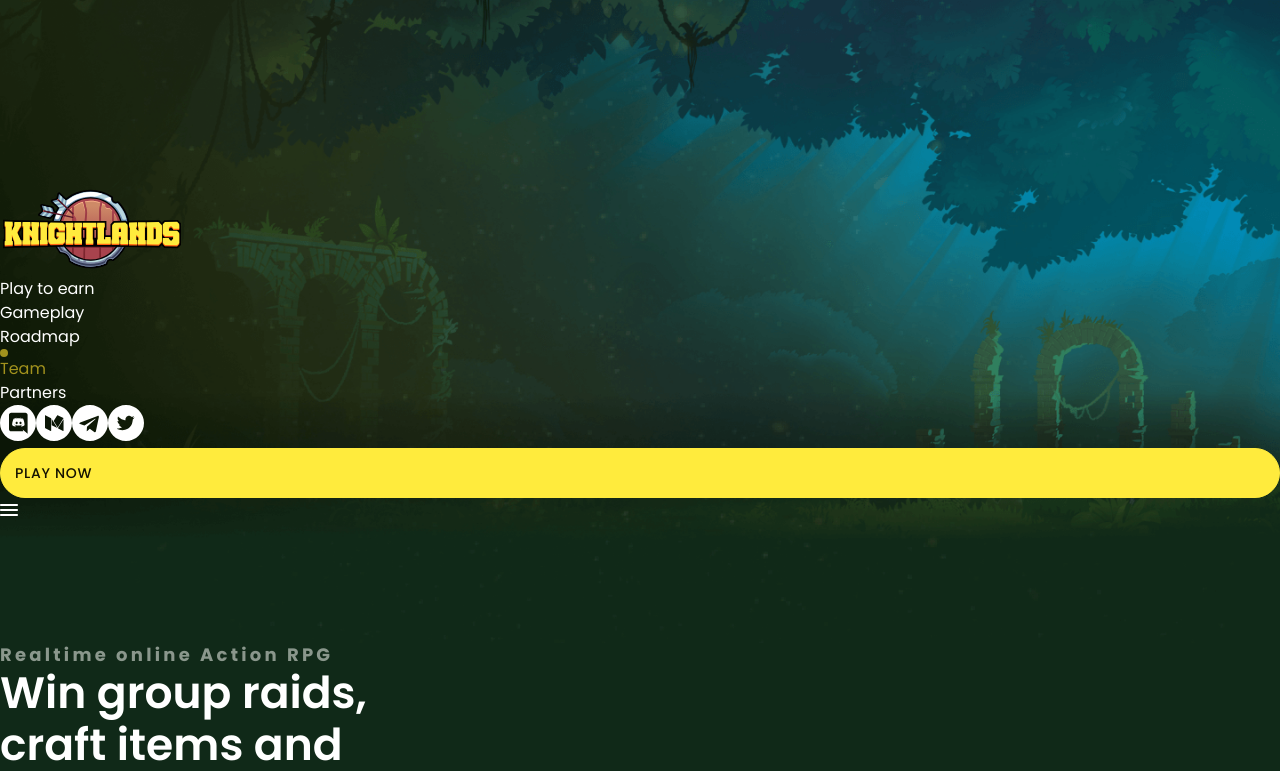
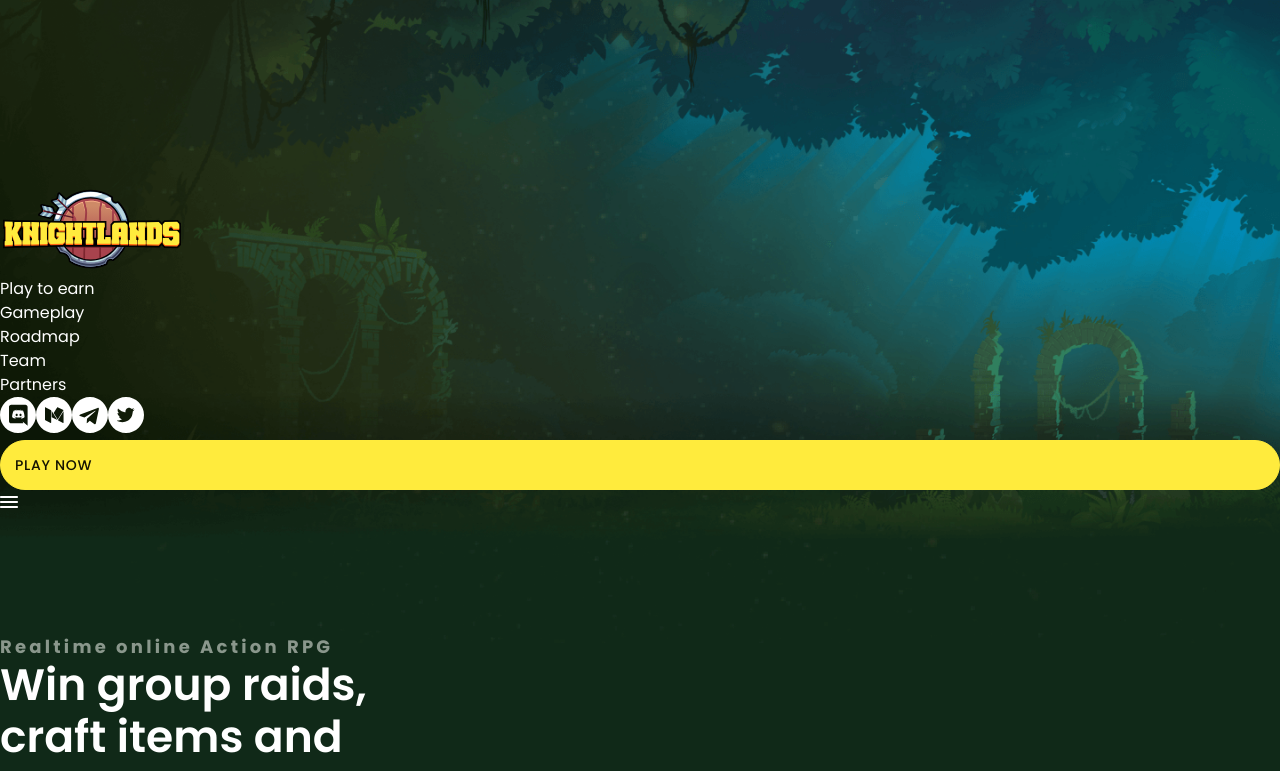
Before and after one commit to Atlantis3221/knightlandsLandUpdate, a Next.js app: page / in a window 1280 px wide. Shown: the top 771 px of the page. Built offline with nearby package versions, Linux system fonts and the light colour scheme.

Commit message:
fix: fix main section header

```diff
--- a/src/components/sections/Header/Header.tsx
+++ b/src/components/sections/Header/Header.tsx
@@ -49,7 +49,10 @@ const Header = () => {
           </div>
           {HeaderLinks.map((item, i) => {
             if (!item.isVisible) return;
-            const isCurrentSection = currentSectionId === item.id;
+            let isCurrentSection = currentSectionId === item.id;
+            if (scrollY < 500) {
+              isCurrentSection = currentSectionId === "0";
+            }
             return (
               <div className="mr-5 hidden lg:flex cursor-pointer items-center text-center" key={i}>
                 {isCurrentSection && <Dot color="#A2921D" />}
```
